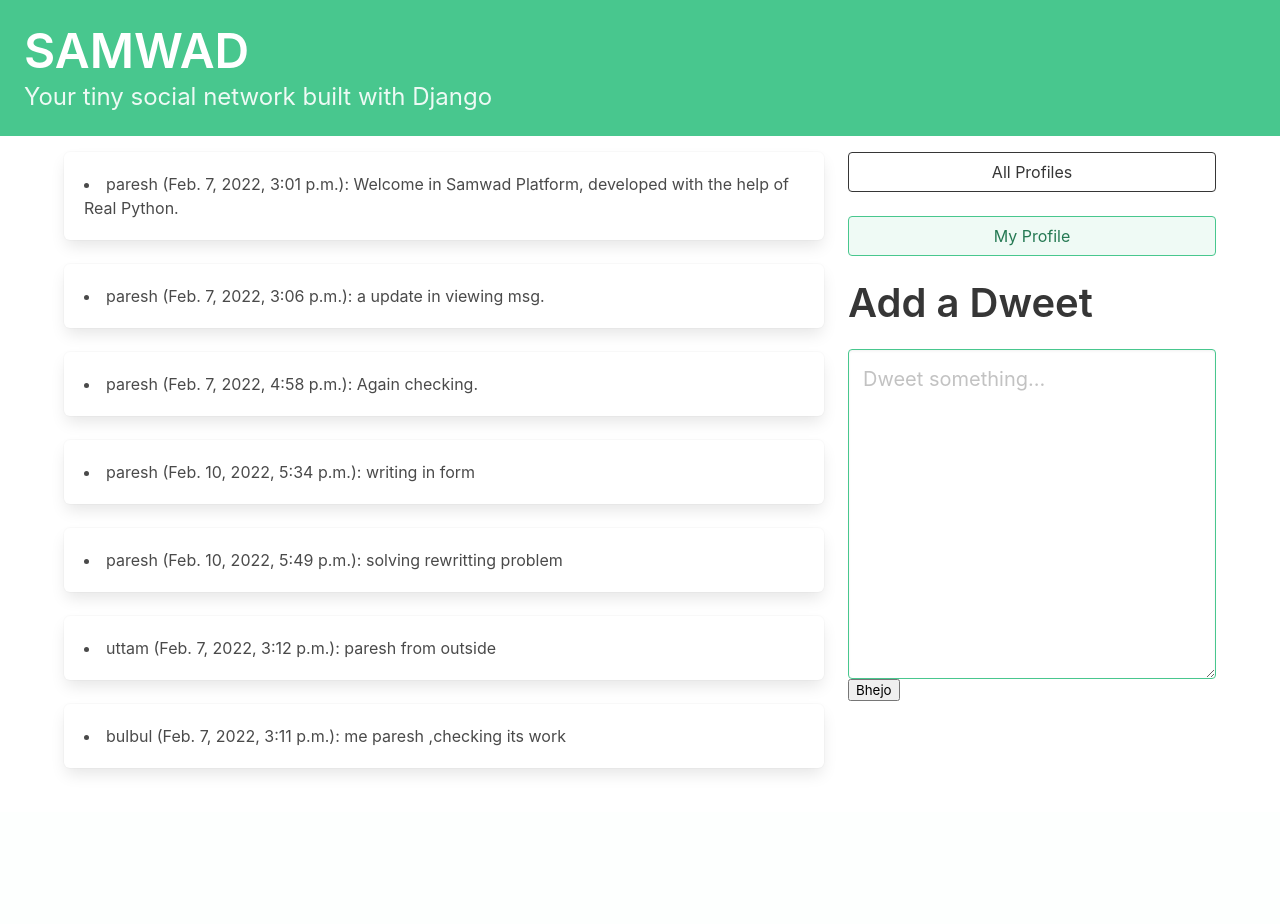
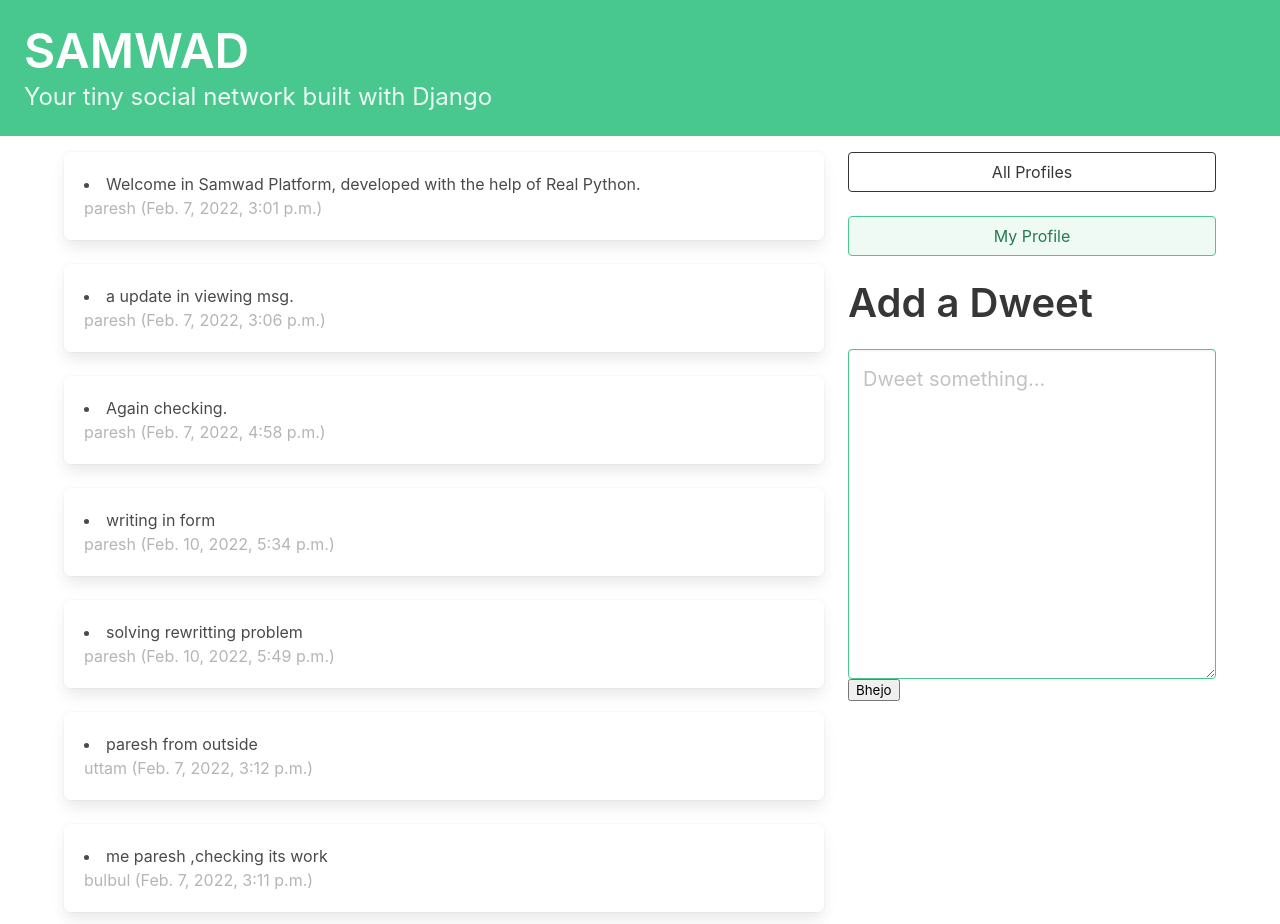
Before and after one commit to Paresh-Kumar-Hansda/django-social, a Django app: page /dashboard/ in a window 1280 px wide. Before the commit the page ends 774 px from the top, so only its background shows below. Run offline with Django 4.2, Linux system fonts and the light colour scheme; a user stored in the database is signed in; data comes from the database, SQL or seed files in the repository.

Commit message:
Final version

```diff
--- a/dwitter/templates/dwitter/dashboard.html
+++ b/dwitter/templates/dwitter/dashboard.html
@@ -7,7 +7,9 @@
 
 {% for followed in user.profile.follows.all %}
     {% for dweet in followed.user.dweets.all %}
-       <div class="box"> <li>{{dweet.user.username}} ({{ dweet.created_at }}): {{ dweet.body }}</li></div>
+       <div class="box"> <li> {{ dweet.body }}</li>
+<span class="is-small has-text-grey-light">{{dweet.user.username}} ({{ dweet.created_at }})</span>
+      </div>
     {% endfor %}
 {% endfor %}
 
```
